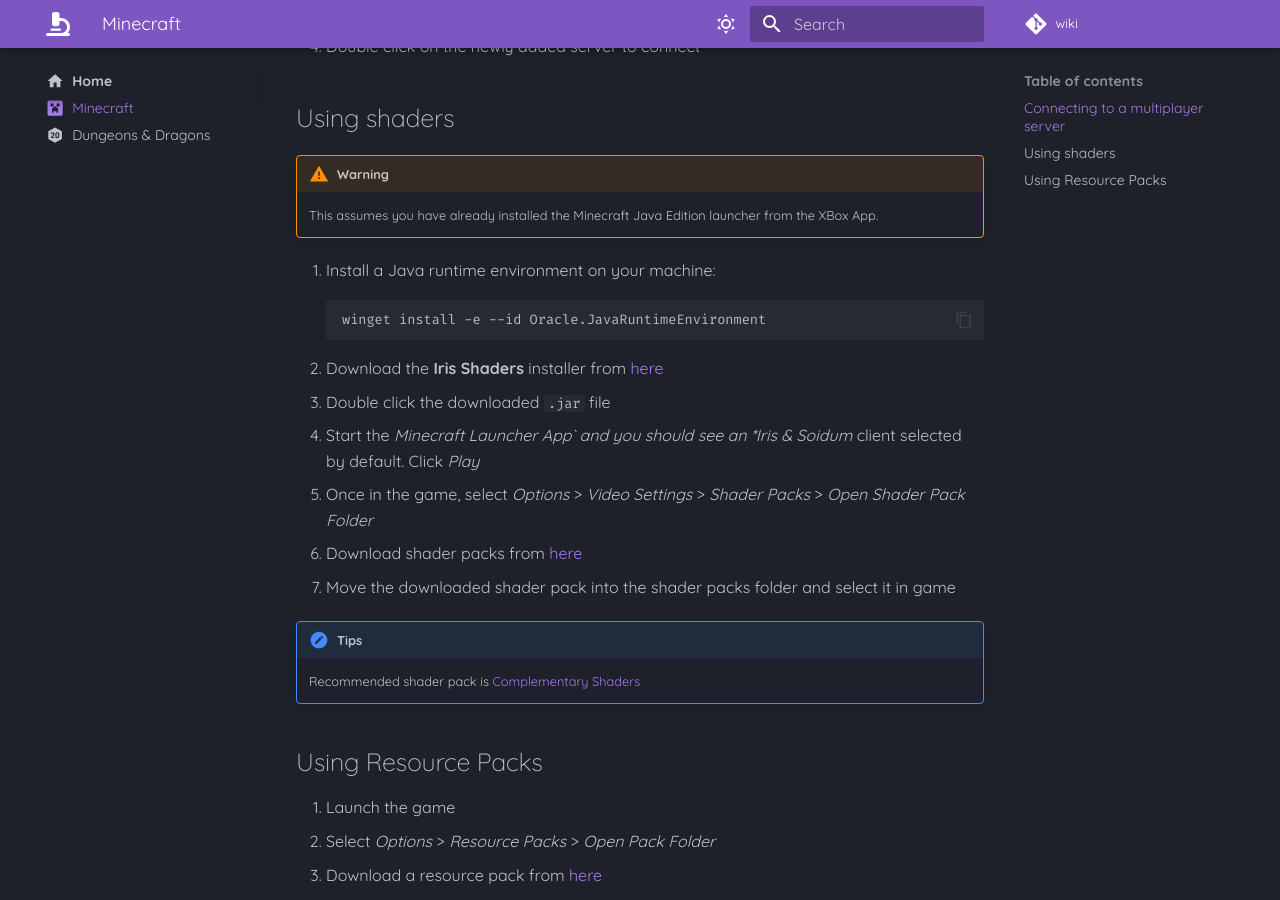
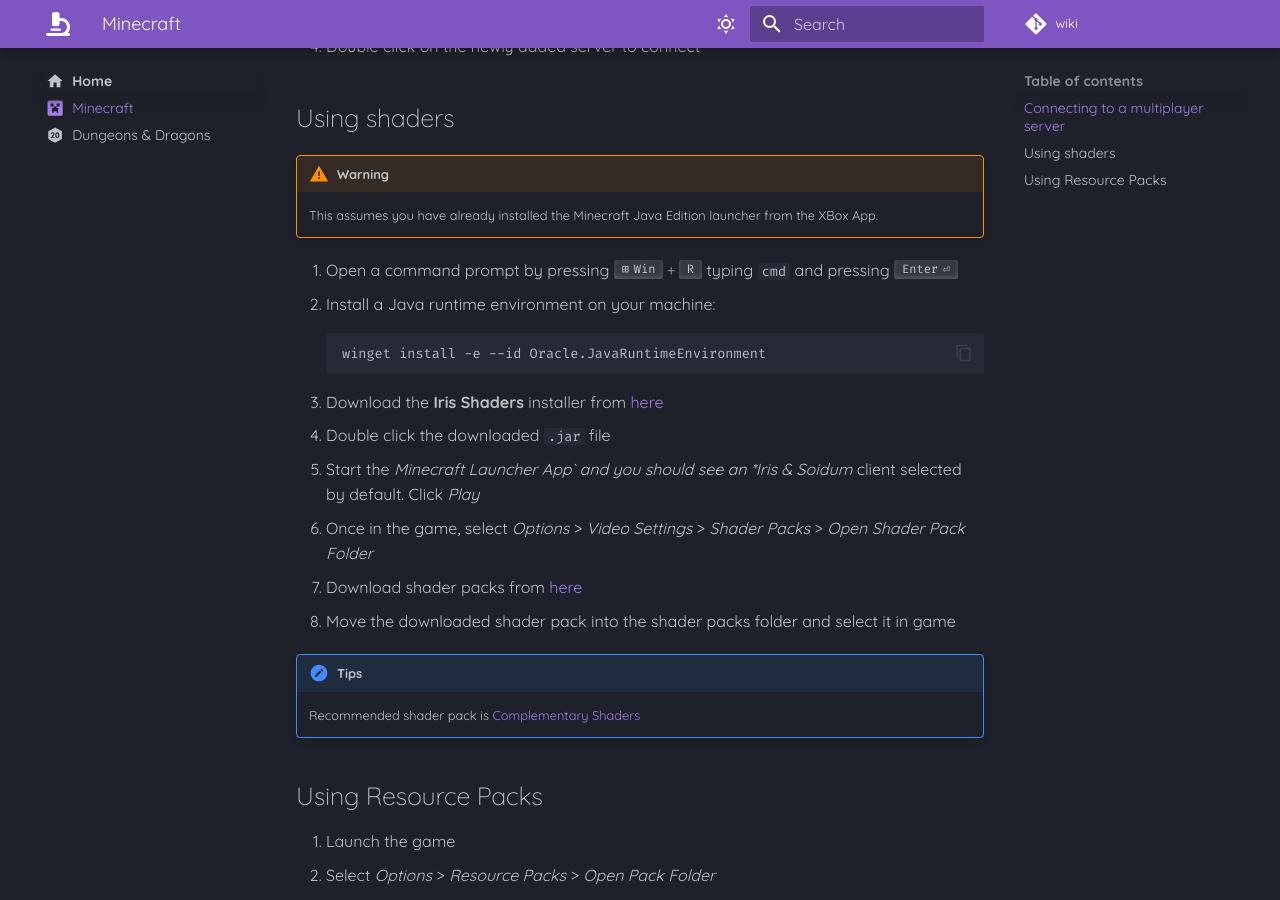
Before and after one commit to sbourdeaud/wiki, an MkDocs documentation site: the page built from docs/minecraft.md, in a window 1280 px wide and 900 px high, scrolled down 371 px. Built offline with MkDocs 1.6.1 and Material for MkDocs 9.7.7, drawn with Linux system fonts in a browser that asks for light colours; comment, search, counter and statistics services are not loaded.

Commit message:
adding instructions to open command line in minecraft page

````diff
--- a/docs/minecraft.md
+++ b/docs/minecraft.md
@@ -17,7 +17,8 @@ pdf: true
 
     This assumes you have already installed the Minecraft Java Edition launcher from the XBox App.
 
-1. Install a Java runtime environment on your machine:
+1. Open a command prompt by pressing ++win+r++ typing `cmd` and pressing ++enter++
+2. Install a Java runtime environment on your machine:
     ```bash
     winget install -e --id Oracle.JavaRuntimeEnvironment
     ```
````
